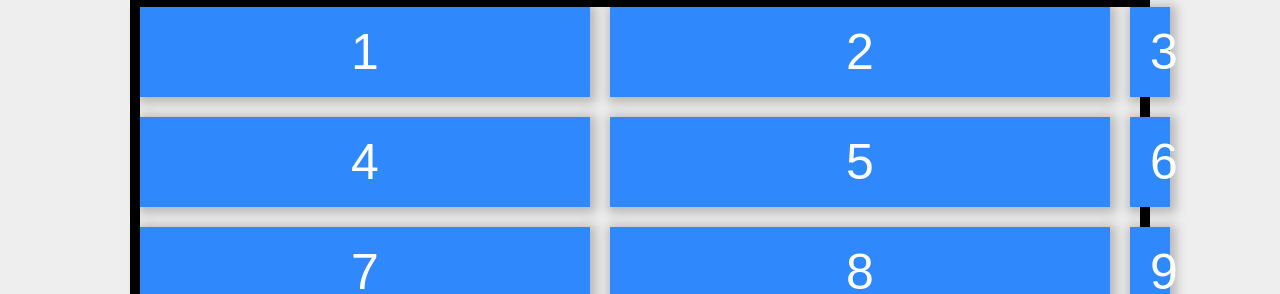
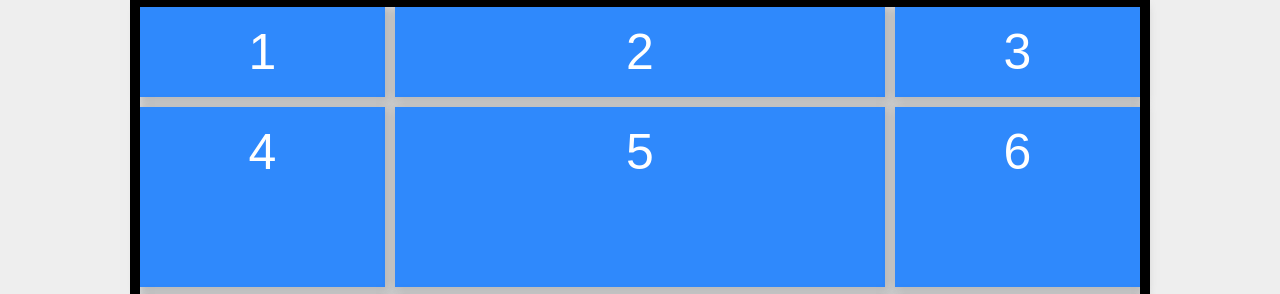
Before and after one commit to Richi-Mi/CSS-Grid, a plain HTML site: page index.html in a window 1280 px wide. Shown: the part 101-395 px from the top of the page. Drawn offline with Linux system fonts and the light colour scheme.

Commit message:
grid gap

```diff
--- a/grid.css
+++ b/grid.css
@@ -1,5 +1,6 @@
 .contenedor{
     display: grid;
-    grid-template-columns: 45% 50% 2%;
-    grid-gap: 20px;
+    grid-template-columns: 1fr 2fr 1fr;
+    grid-gap: 10px;
+    grid-template-rows: 1fr 2fr;
 }
```
